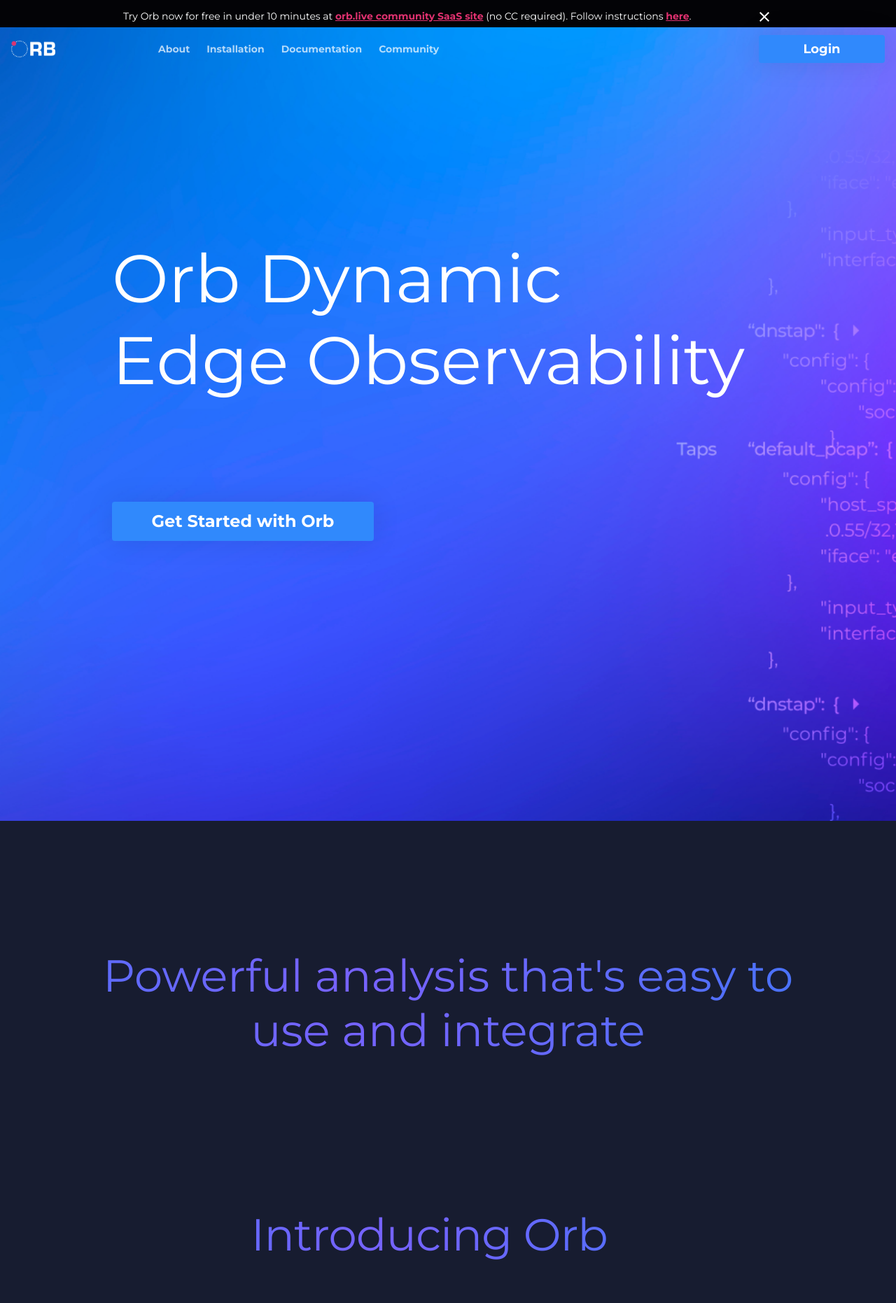
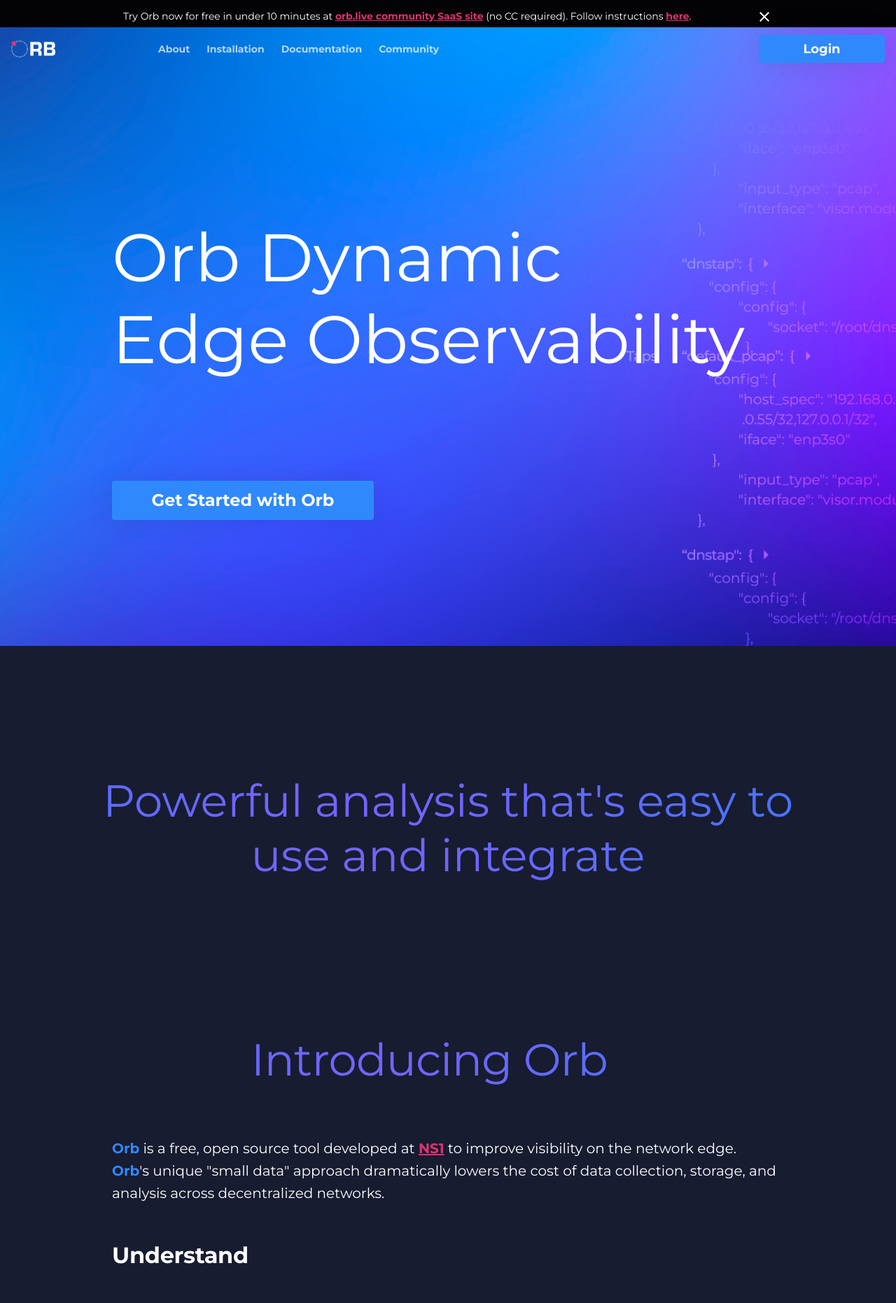
Before and after one commit to orb-community/orb-website, an MkDocs documentation site: the page built from docs/index.md, in a window 1280 px wide. Shown: the top 1862 px of the page at 70% size. Built offline with MkDocs 1.6.1 and Material for MkDocs 9.7.7, drawn with Linux system fonts in a browser that asks for light colours.

Commit message:
adjust vertical position of hero to relative units

```diff
--- a/overrides/index.html
+++ b/overrides/index.html
@@ -178,8 +178,8 @@
     background-image: url('assets/images/background.png');
     background-repeat: no-repeat;
     background-size: cover;
-    padding-top: 300px;
-    padding-bottom: 400px;
+    padding-top: 30vh;
+    padding-bottom: 20vh;
     margin-top: -55px;
     width: auto;
     height: 100%;
```
